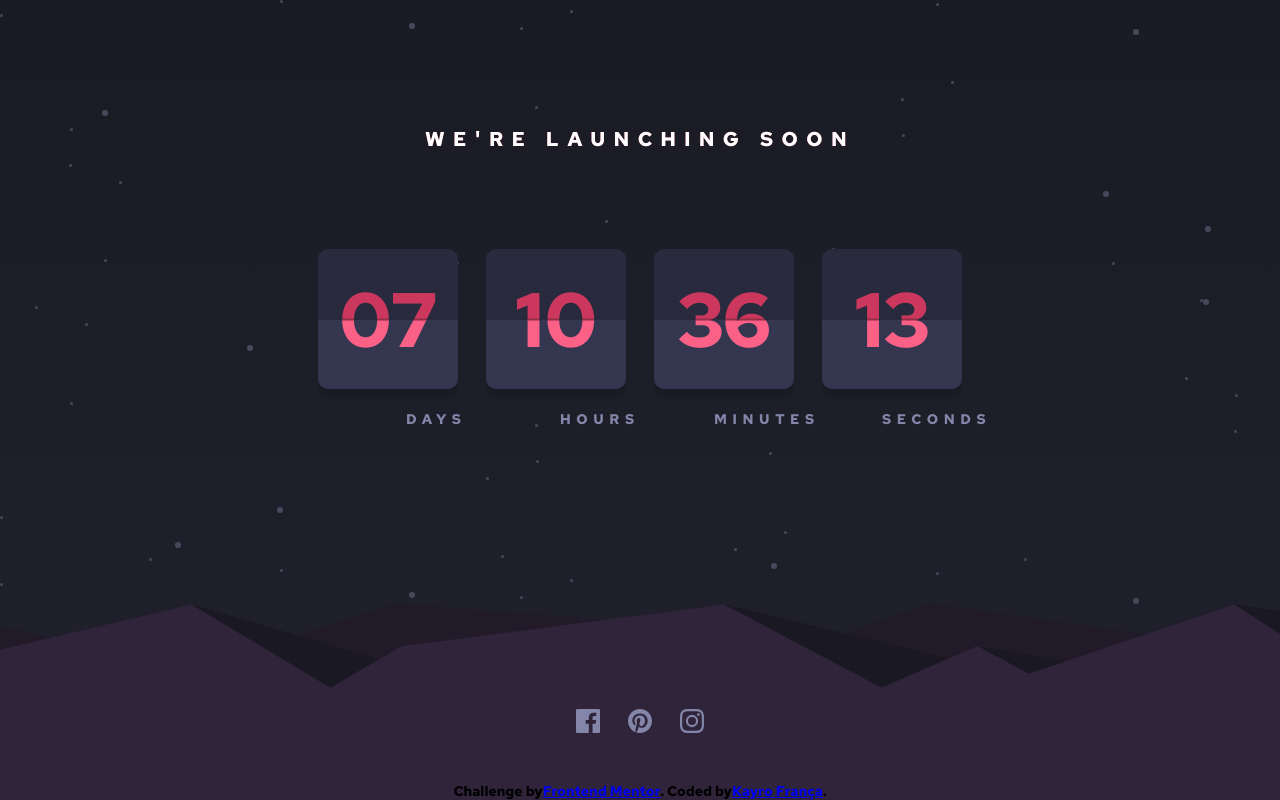
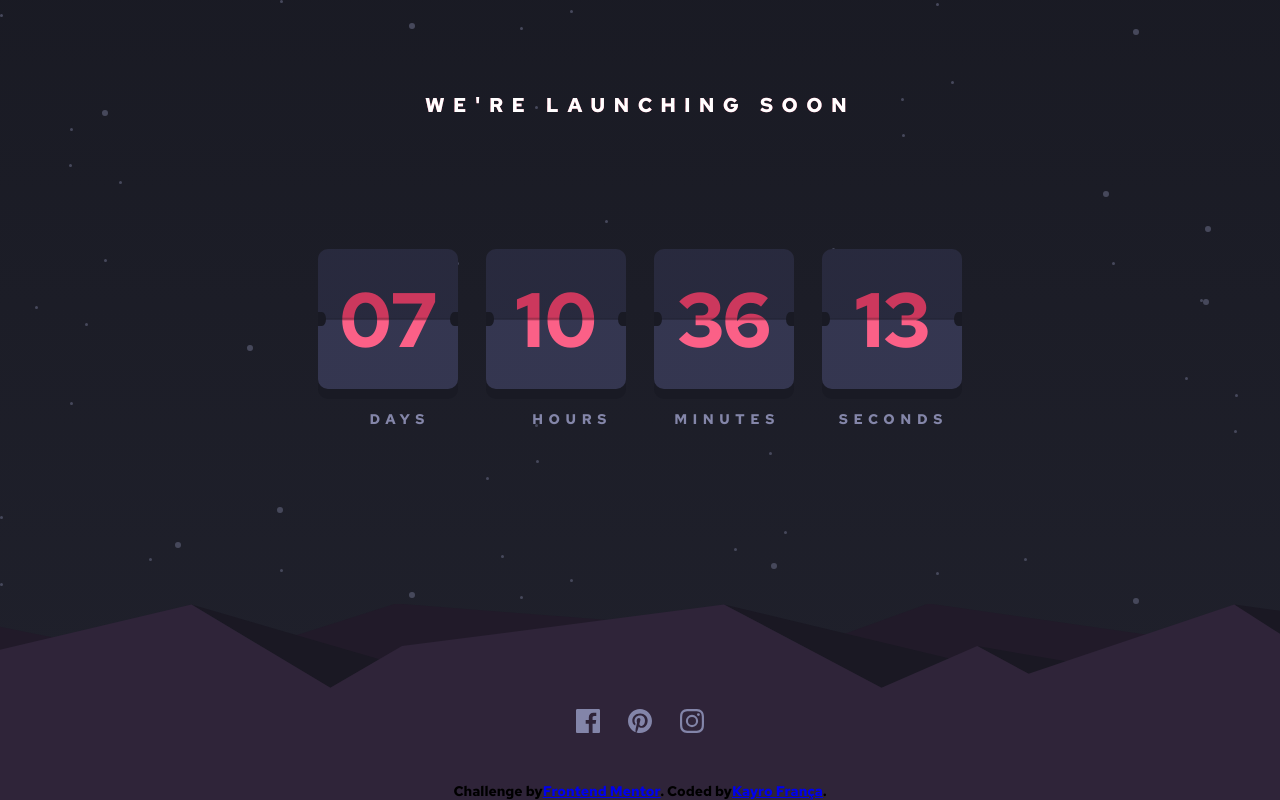
Before and after one commit to Kako-0/countdown-timer, a React (Create React App) app: page / in a window 1280 px wide. Built offline with nearby package versions, Linux system fonts and the light colour scheme.

Commit message:
ajust details on display

```diff
--- a/src/app.css
+++ b/src/app.css
@@ -9,7 +9,8 @@
 }
 
 .title{
-    margin: 9rem 2rem 0rem 2rem;
+    width: 100%;
+    margin: 4rem 2rem 2rem 2rem;
     text-align: center;
     color: white;
     font-size: 20px;
--- a/src/components/countdown.css
+++ b/src/components/countdown.css
@@ -18,8 +18,40 @@
     background-image: linear-gradient(hsl(236, 21%, 20%)49%, #232435 50%,hsl(236, 21%, 26%)51%);
     border-radius: 10px;
     box-shadow: 0px 10px #191A24 ;
+
 }
+.square::before{
+    content: '';
+    position: relative;
+    right: 4.4rem;
+
+    width: .6rem;
+    height: 1rem;
+    background-color: #191A24;
+
+    border-top-right-radius: 50%;
+    border-bottom-right-radius: 50%;
+}
+.square::after{
+    content: '';
+    position: relative;
+    left: 4.4rem;
+    width: .6rem;
+    height: 1rem;
+    background-color: #191A24;
+
+    border-bottom-left-radius: 50%;
+    border-top-left-radius: 50%;
+}
+
+
 p{
+    width: 10rem;
+    height: 7rem;
+    display: flex;
+    justify-content: center;
+    align-items: center;
+    position: absolute;
     color: transparent;
     background-image: linear-gradient(#cc385d 48%, #942d47 50%, #FB6087 52%);
     background-clip: text;
@@ -32,22 +64,23 @@ p{
     color:hsl(237, 18%, 59%);
     font-size: 14px;
     letter-spacing: .4rem;
-    top: 15rem;
+    top: 10rem;
+
 }
 
 .days::after{
     content: 'DAYS';
-    left: 29rem;
+    right: 2rem;
 }
 .hours::after{
     content: 'HOURS';
-    left: 40rem;
+    right: 1rem;
 }
 .minutes::after{
     content: 'MINUTES';
-    left: 51rem;
+    right: 1rem;
 }
 .seconds::after{
     content: 'SECONDS';
-    left: 63rem;
+    right: 1rem;
 }
--- a/src/components/countdown.js
+++ b/src/components/countdown.js
@@ -49,7 +49,7 @@ function Countdown() {
       <div className="square">
         <p className="date minutes">{timeLeft.minutes < 10? "0"+timeLeft.minutes: timeLeft.minutes}</p>
       </div>
-      <div className="square">
+      <div className="square ">
         <p className="date seconds">{timeLeft.seconds < 10? "0"+timeLeft.seconds: timeLeft.seconds}</p>
       </div>
     </div>
```
Also changed, not shown: 1 other file (tests, documents, lock files or other folders).
